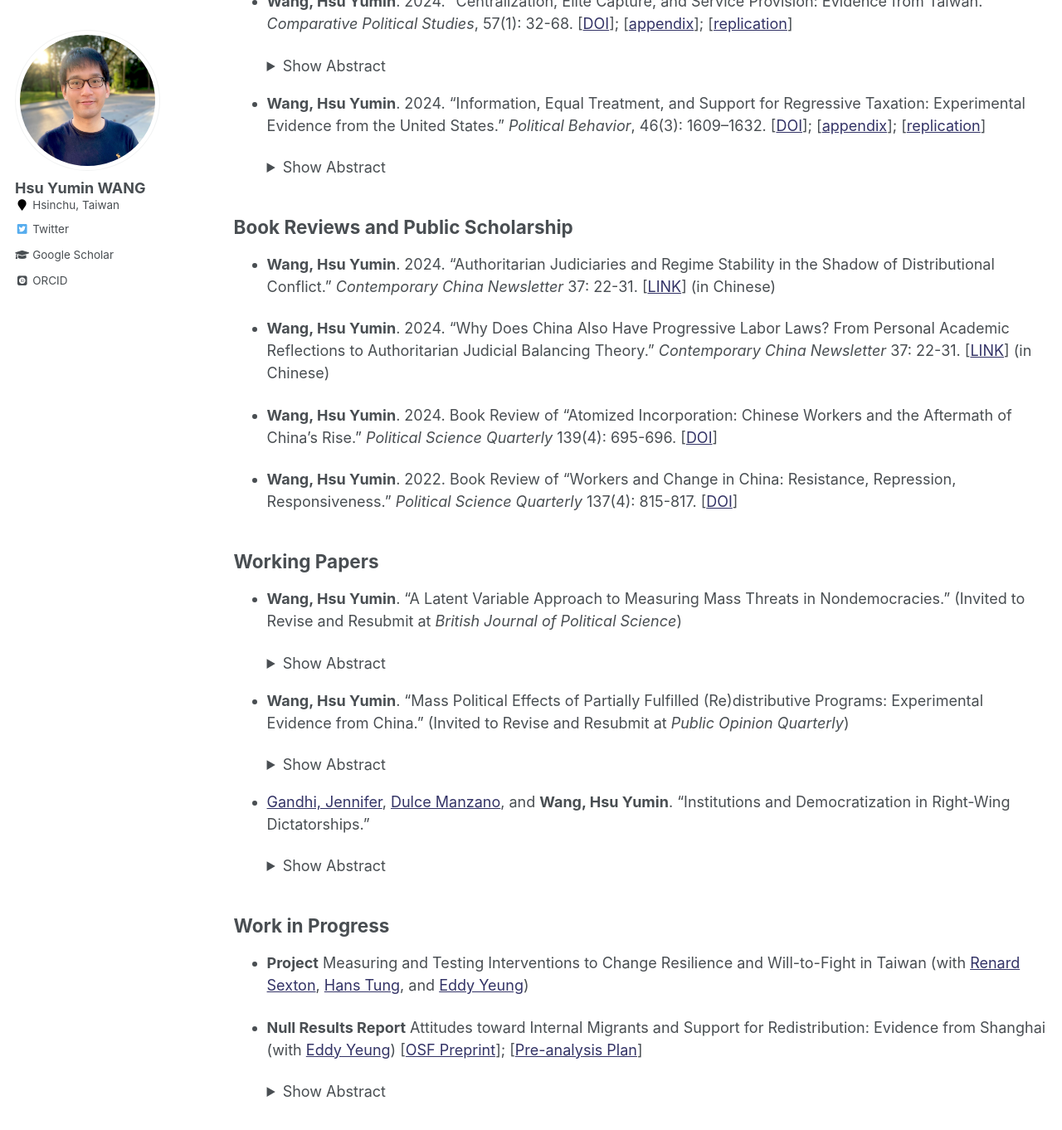
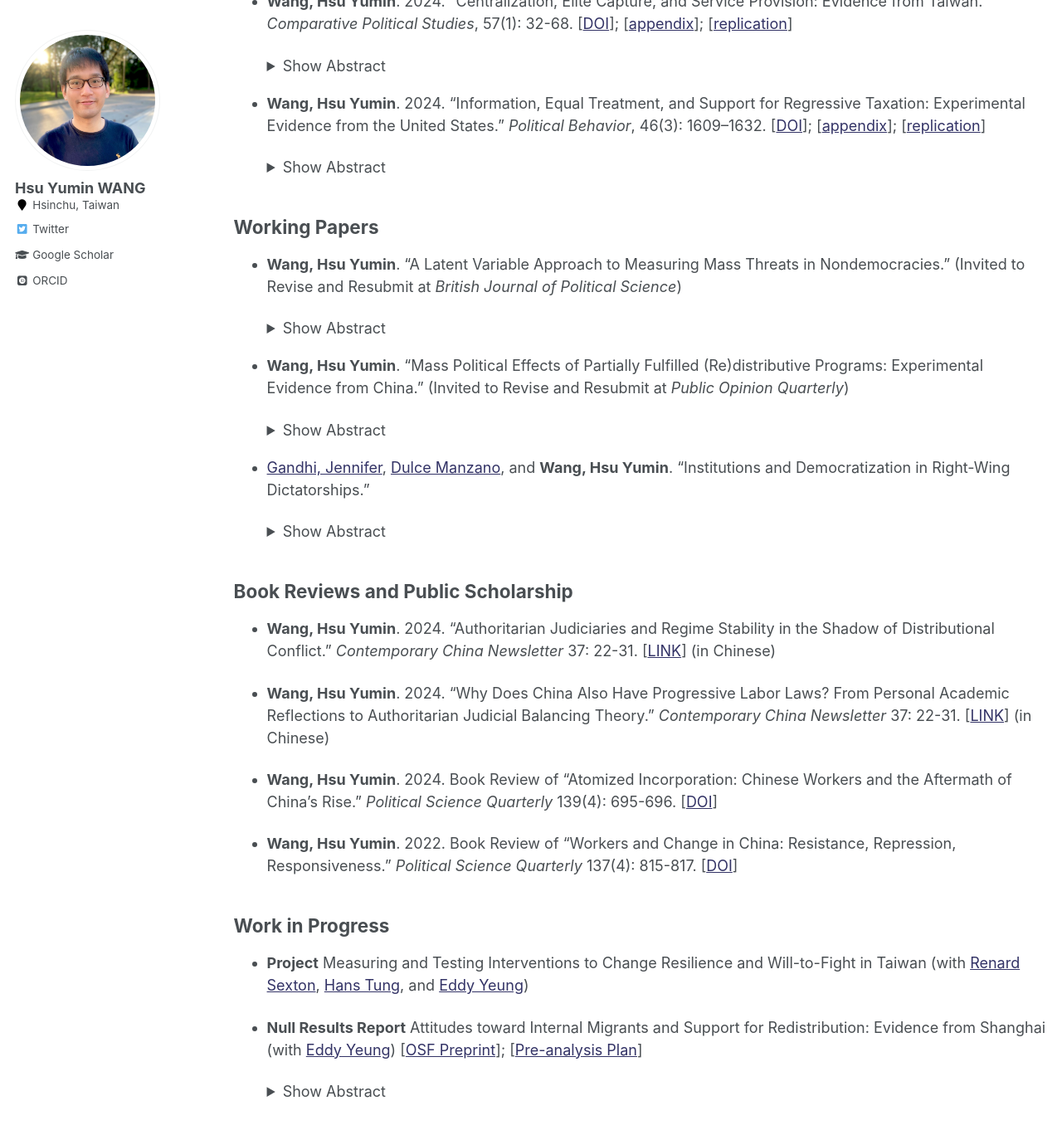
Before and after one commit to hsuyumin/hsuyumin.github.io, a Jekyll site: the page built from _pages/publications.md, in a window 1280 px wide and 1400 px high, scrolled down 615 px. Shown: the top 1362 px of the window at 83% size. Built offline with Jekyll 4.4.1, drawn with Linux system fonts in a browser that asks for light colours; some web fonts are replaced; part of the change alters nothing that is shown; some of the changed text lies outside the part shown.

Commit message:
Update publications.md

```diff
--- a/_pages/publications.md
+++ b/_pages/publications.md
@@ -55,17 +55,6 @@ redirect_from:
       Regressive taxation has increasingly played an important role in financing public programs, but current scholarship remains largely silent on the conditions under which people would support such financing strategies. This paper fills this gap by focusing on the United States, where sales taxes account for nearly one-third of state government revenue, and where sales tax ballot measures have received majority support. This paper utilizes an online survey experiment to examine two potential sources of public support for a sales tax increase: equal treatment beliefs (i.e., that all should pay the same tax rate) and a lack of public awareness of the distributive consequences of sales taxes. I find that exposure to information about sales taxes' distributive consequences significantly reduced respondents' support for a sales tax increase, but that equal treatment beliefs had no significant effect on such support. Additional analyses suggest that other-regarding motivations are a plausible mechanism underlying the effects of information provision. These findings shed light on how misperceptions of tax burdens shape support for regressive taxation and have broad implications for the role of fairness beliefs in the formation of tax policy preferences.
     </details>
 
-
-## Book Reviews and Public Scholarship
-
-* **Wang, Hsu Yumin**. 2024. "Authoritarian Judiciaries and Regime Stability in the Shadow of Distributional Conflict." _Contemporary China Newsletter_ 37: 22-31. [[LINK](https://cfcc.site.nthu.edu.tw/.../img/2384/148603633.pdf)] (in Chinese)
-
-* **Wang, Hsu Yumin**. 2024. "Why Does China Also Have Progressive Labor Laws? From Personal Academic Reflections to Authoritarian Judicial Balancing Theory." _Contemporary China Newsletter_ 37: 22-31. [[LINK](https://cfcc.site.nthu.edu.tw/p/412-1203-10207.php?Lang=zh-tw)] (in Chinese)
-
-* **Wang, Hsu Yumin**. 2024. Book Review of "Atomized Incorporation: Chinese Workers and the Aftermath of China's Rise." _Political Science Quarterly_ 139(4): 695-696. [[DOI](https://doi.org/10.1093/psquar/qqae098)]
-
-* **Wang, Hsu Yumin**. 2022. Book Review of "Workers and Change in China: Resistance, Repression, Responsiveness." _Political Science Quarterly_ 137(4): 815-817. [[DOI](https://onlinelibrary.wiley.com/doi/10.1002/polq.13415)]
-
 ## Working Papers
 
 * **Wang, Hsu Yumin**. "A Latent Variable Approach to Measuring Mass Threats in Nondemocracies." (Invited to Revise and Resubmit at _British Journal of Political Science_)
@@ -95,7 +84,15 @@ redirect_from:
       How does the ideology and institutional organization of authoritarian regimes affect processes of democratization? Class-based analyses of democratic transitions focus on how the poor mobilize against the rich to press for democratization under right-wing authoritarian regimes (Boix 2003, Acemoglu and Robinson 2006). While these models do much to further our understanding of democratization, they neither empirically verify the uniqueness of their claims for right-wing regimes nor take into account the role of institutions in dictatorships. In this paper, dictatorial institutions are brought to the fore in explaining patterns of regime transitions. Our theory establishes that the effect of these institutions will be conditional on the ideology of the regime. Faced with a high revolutionary threat posed by the poor, right-wing dictatorships endowed with political institutions (political parties and legislature) that enable lower-income sectors to secure redistributive policies are less likely to democratize (and more likely to survive). These institutions serve to maintain redistributive transfers even when the revolutionary threat of the poor diminishes. We provide evidence of these claims using original data on the ideological orientation of all dictatorships during the 1960-2008 period.
     </details>
 
+## Book Reviews and Public Scholarship
 
+* **Wang, Hsu Yumin**. 2024. "Authoritarian Judiciaries and Regime Stability in the Shadow of Distributional Conflict." _Contemporary China Newsletter_ 37: 22-31. [[LINK](https://cfcc.site.nthu.edu.tw/.../img/2384/148603633.pdf)] (in Chinese)
+
+* **Wang, Hsu Yumin**. 2024. "Why Does China Also Have Progressive Labor Laws? From Personal Academic Reflections to Authoritarian Judicial Balancing Theory." _Contemporary China Newsletter_ 37: 22-31. [[LINK](https://cfcc.site.nthu.edu.tw/p/412-1203-10207.php?Lang=zh-tw)] (in Chinese)
+
+* **Wang, Hsu Yumin**. 2024. Book Review of "Atomized Incorporation: Chinese Workers and the Aftermath of China's Rise." _Political Science Quarterly_ 139(4): 695-696. [[DOI](https://doi.org/10.1093/psquar/qqae098)]
+
+* **Wang, Hsu Yumin**. 2022. Book Review of "Workers and Change in China: Resistance, Repression, Responsiveness." _Political Science Quarterly_ 137(4): 815-817. [[DOI](https://onlinelibrary.wiley.com/doi/10.1002/polq.13415)]
 
 ## Work in Progress
 
```
